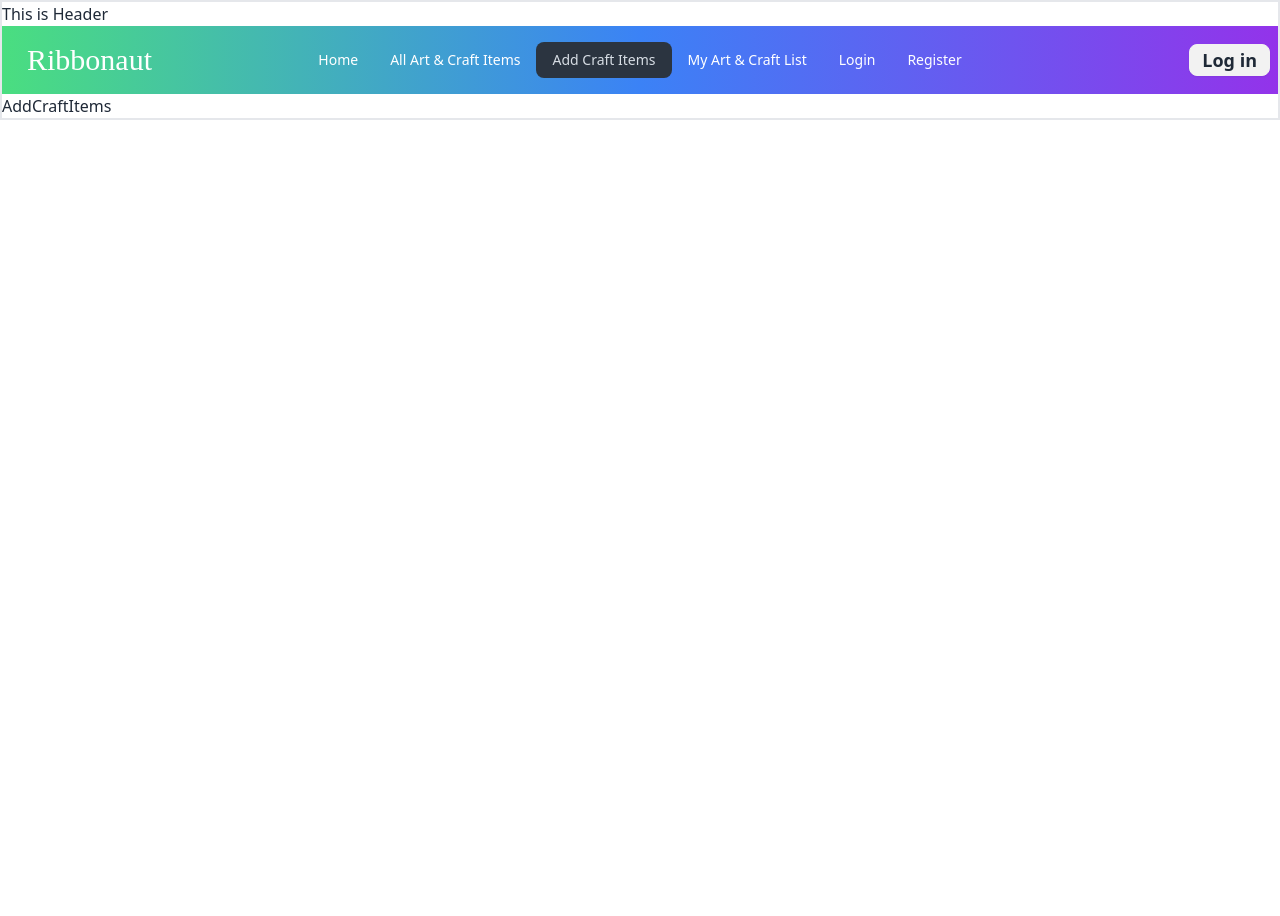
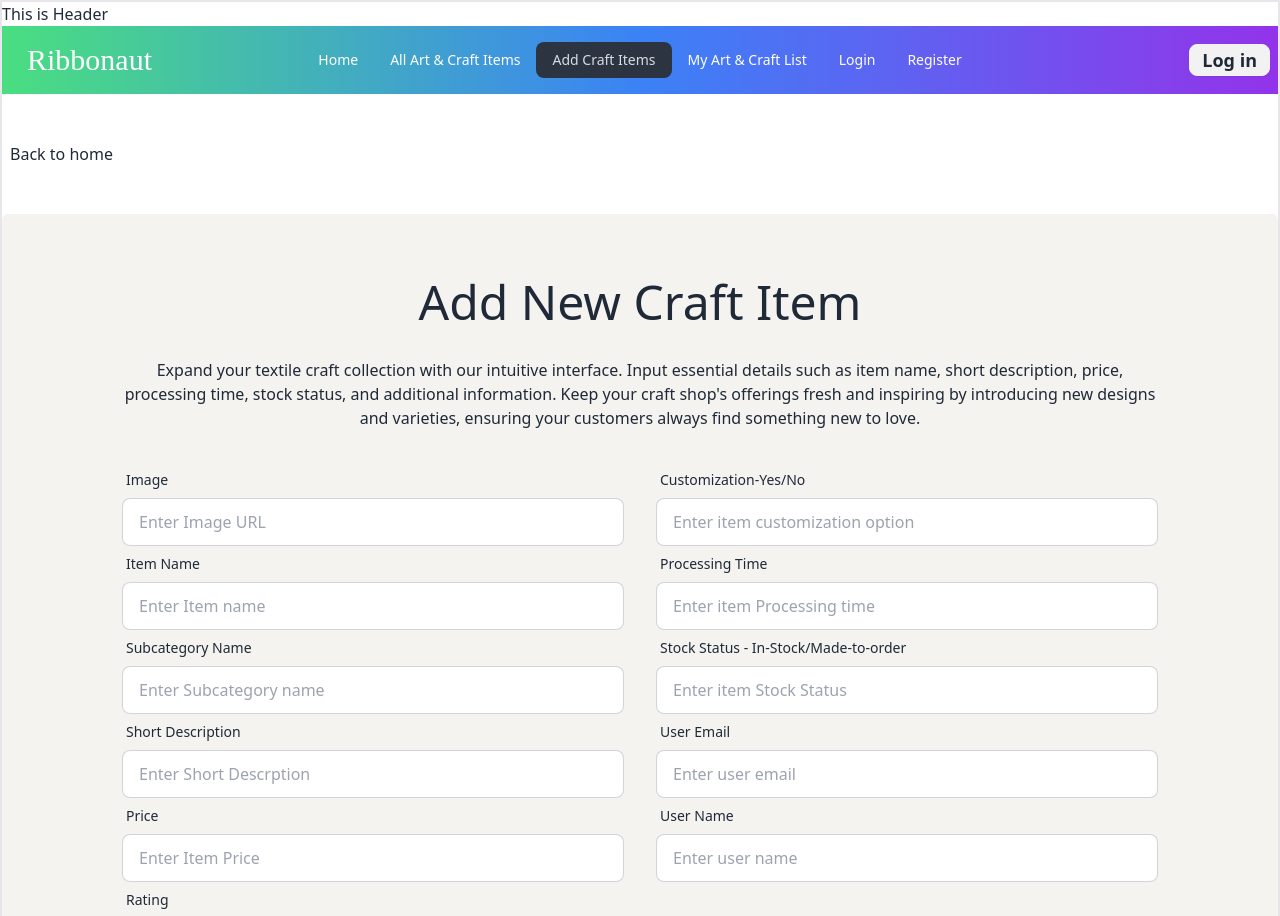
Before and after one commit to Noman0303/B9-A10-Type-02-Ribbonaut-Client, a React (Vite) app: page /addCraftitems in a window 1280 px wide. Shown: the top 916 px of the page. Before the commit the page ends 800 px from the top, so only its background shows below. Built offline with nearby package versions, Linux system fonts and the light colour scheme; no server answers.

Commit message:
craft item add function done

```diff
--- a/package.json
+++ b/package.json
@@ -22,6 +22,7 @@
     "react-router-dom": "^6.28.0",
     "react-toastify": "^11.0.2",
     "sort-by": "^1.2.0",
+    "sweetalert2": "^11.15.3",
     "swiper": "^11.1.15"
   },
   "devDependencies": {
--- a/src/pages/addCraftItems/AddCraftItems.jsx
+++ b/src/pages/addCraftItems/AddCraftItems.jsx
@@ -1,12 +1,141 @@
 import React from 'react'
 import Header from '../shared/Header'
+import { NavLink } from 'react-router-dom';
+import Swal from 'sweetalert2'
+
 
 const AddCraftItems = () => {
+
+  const handleAddCrafts = event => {
+    event.preventDefault();
+
+    const form = event.target;
+
+    const image = form.image.value;
+    const itemName = form.itemName.value;
+    const subcategoryName = form.subcategoryName.value;
+    const shortDescription = form.shortDescription.value;
+    const price = form.price.value;
+    const rating = form.rating.value;
+    const customization = form.customization.value;
+    const processingTime = form.processingTime.value;
+    const stockStatus = form.stockStatus.value;
+    const userName = form.userName.value;
+    const userEmail = form.userEmail.value;
+
+    const newCraftItem = {image, itemName, subcategoryName, shortDescription, price, rating, customization, processingTime, stockStatus, userName, userEmail };
+
+    console.log(newCraftItem);
+
+    // send data to the server
+    fetch('http://localhost:5000/crafts', {
+      method: 'POST',
+      headers: {
+        'content-type': 'application/json'
+      },
+      body: JSON.stringify(newCraftItem)
+    })
+      .then(res => res.json())
+      .then(data => {
+        console.log(data);
+
+        if (data.insertedId) {
+          Swal.fire({
+            title: 'Success!',
+            text: 'Item Added Successfully',
+            icon: 'success',
+            confirmButtonText: 'Cool'
+          })
+        }
+      })
+  }
+
   return (
     <div>
-        <Header></Header>
-        <h2>AddCraftItems</h2>
-    </div>
+      <Header></Header>
+      <div className='max-w-7xl mx-auto'>
+        <div className='mt-12 mx-2'>
+          <NavLink to='/'>Back to home</NavLink>
+        </div>
+        <div className='text-center lg:px-28 py-16 rounded-md bg-[#F4F3F0]  mt-12 mb-28'>
+          <h2 className='text-3xl lg:text-5xl font-normal font-rancho' >Add New Craft Item</h2>
+          <p className='my-8 mx-2'>Expand your textile craft collection with our intuitive interface. Input essential details such as item name, short description, price, processing time, stock status, and additional information. Keep your craft shop's offerings fresh and inspiring by introducing new designs and varieties, ensuring your customers always find something new to love.</p>
+          <form onSubmit={handleAddCrafts} >
+            <div className=' lg:grid lg:grid-cols-2 gap-8 px-2'>
+
+              <div className='form-control w-full'>
+
+                <label className="form-control w-full ">
+                  <span className="label label-text">Image</span>
+                  <input type="text" name="image" placeholder="Enter Image URL" className="input input-bordered w-full " />
+                </label>
+
+                <label className="form-control w-full ">
+                  <span className="label label-text">Item Name</span>
+                  <input type="text" name="itemName" placeholder="Enter Item name" className="input input-bordered w-full " />
+                </label>
+
+                <label className="form-control w-full ">
+                  <span className="label label-text">Subcategory Name</span>
+                  <input type="text" name="subcategoryName" placeholder="Enter Subcategory name" className="input input-bordered w-full " />
+                </label>
+
+                <label className="form-control w-full ">
+                  <span className="label label-text">Short Description</span>
+                  <input type="text" name="shortDescription" placeholder="Enter Short Descrption" className="input input-bordered w-full " />
+                </label>
+
+                <label className="form-control w-full ">
+                  <span className="label label-text">Price</span>
+                  <input type="text" name="price" placeholder="Enter Item Price" className="input input-bordered w-full " />
+                </label>
+
+                <label className="form-control w-full ">
+                  <span className="label label-text">Rating</span>
+                  <input type="text" name="rating" placeholder="Enter Item Rating" className="input input-bordered w-full " />
+                </label>
+
+              </div>
+
+
+
+              <div>
+
+                <label className="form-control w-full ">
+                  <span className="label label-text">Customization-Yes/No</span>
+                  <input type="text" name="customization" placeholder="Enter item customization option" className="input input-bordered w-full " />
+                </label>
+
+                <label className="form-control w-full ">
+                  <span className="label label-text">Processing Time</span>
+                  <input type="text" name="processingTime" placeholder="Enter item Processing time" className="input input-bordered w-full " />
+                </label>
+
+                <label className="form-control w-full ">
+                  <span className="label label-text">Stock Status - In-Stock/Made-to-order</span>
+                  <input type="text" name="stockStatus" placeholder="Enter item Stock Status " className="input input-bordered w-full " />
+                </label>
+
+                <label className="form-control w-full ">
+                  <span className="label label-text">User Email</span>
+                  <input type="text" name="userEmail" placeholder="Enter user email " className="input input-bordered w-full " />
+                </label>
+
+                <label className="form-control w-full ">
+                  <span className="label label-text">User Name</span>
+                  <input type="text" name="userName" placeholder="Enter user name " className="input input-bordered w-full " />
+                </label>
+
+              </div>
+
+              <input className='col-span-2 text-center border-black border-2 bg-[#D2B48C] rounded-md py-3 my-4 w-full btn' type="submit" value="Add Item" />
+
+            </div>
+          </form>
+        </div>
+      </div >
+
+    </div >
   )
 }
 
--- a/src/pages/shared/Navbar.jsx
+++ b/src/pages/shared/Navbar.jsx
@@ -4,7 +4,7 @@ import { AuthContext } from '../../provider/AuthProvider'
 
 const Navbar = () => {
 
-    const{user, logOut} = useContext(AuthContext);
+    const { user, logOut } = useContext(AuthContext);
     const [isHovered, setIsHovered] = useState(false);
 
     const handleLogOut = () => {
@@ -24,8 +24,19 @@ const Navbar = () => {
         <li><NavLink to='/allCraftItems'>All Art & Craft Items</NavLink></li>
         <li><NavLink to='/addCraftItems'>Add Craft Items</NavLink></li>
         <li><NavLink to='/myCraftList'>My Art & Craft List</NavLink></li>
+        {
+            user ?
+                (<div>
+
+                </div>) :
+                (<div className='flex'>
                     <li><NavLink to='/login'>Login</NavLink></li>
                     <li><NavLink to='/register'>Register</NavLink></li>
+                </div>
+                )
+        }
+
+
 
 
     </>
@@ -50,7 +61,7 @@ const Navbar = () => {
                     </div>
                     <ul
                         tabIndex={0}
-                        className="menu menu-sm dropdown-content bg-base-100 rounded-box z-[1] mt-3 w-52 shadow">
+                        className="menu menu-sm dropdown-content bg-base-100 rounded-box z-20 mt-3 w-52 shadow">
                         {navLinks}
                     </ul>
                 </div>
```
Also changed, not shown: 1 other file (tests, documents, lock files or other folders). Lines whose indentation alone changed are shown as unchanged.
